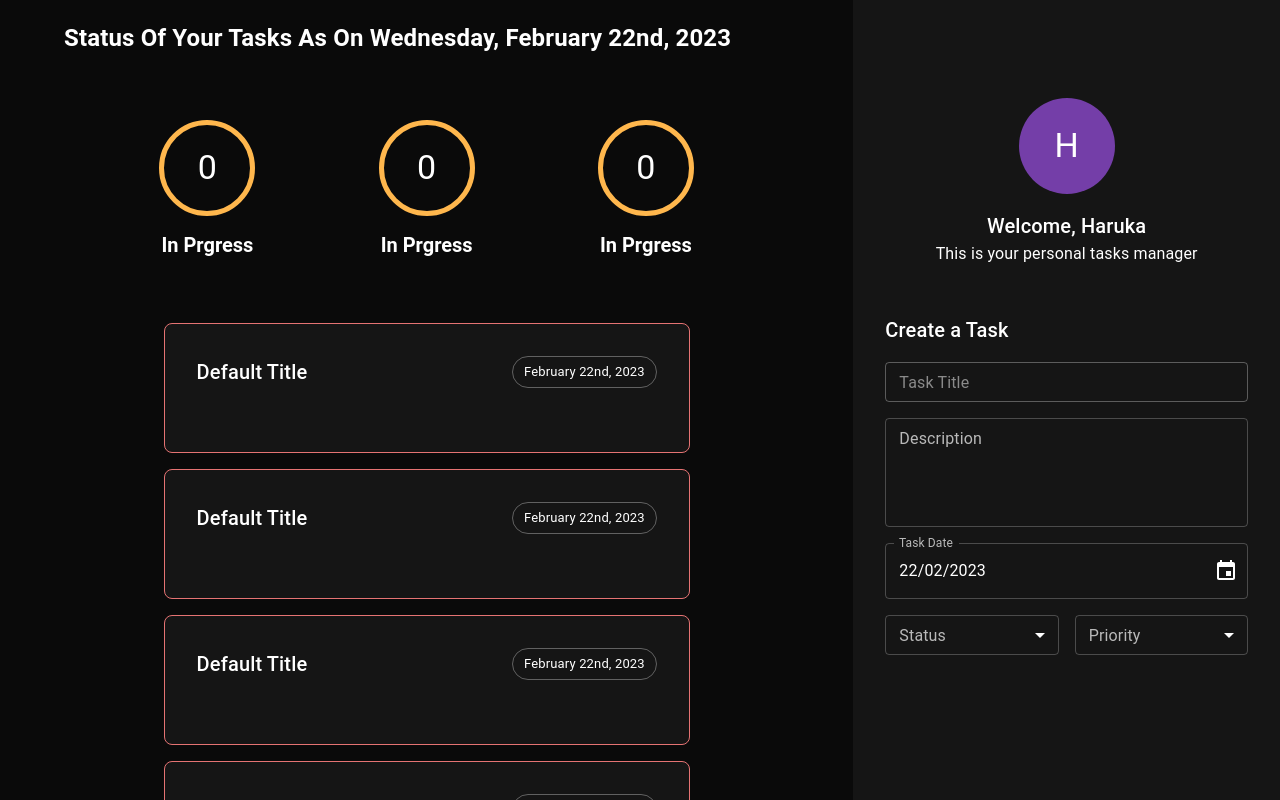
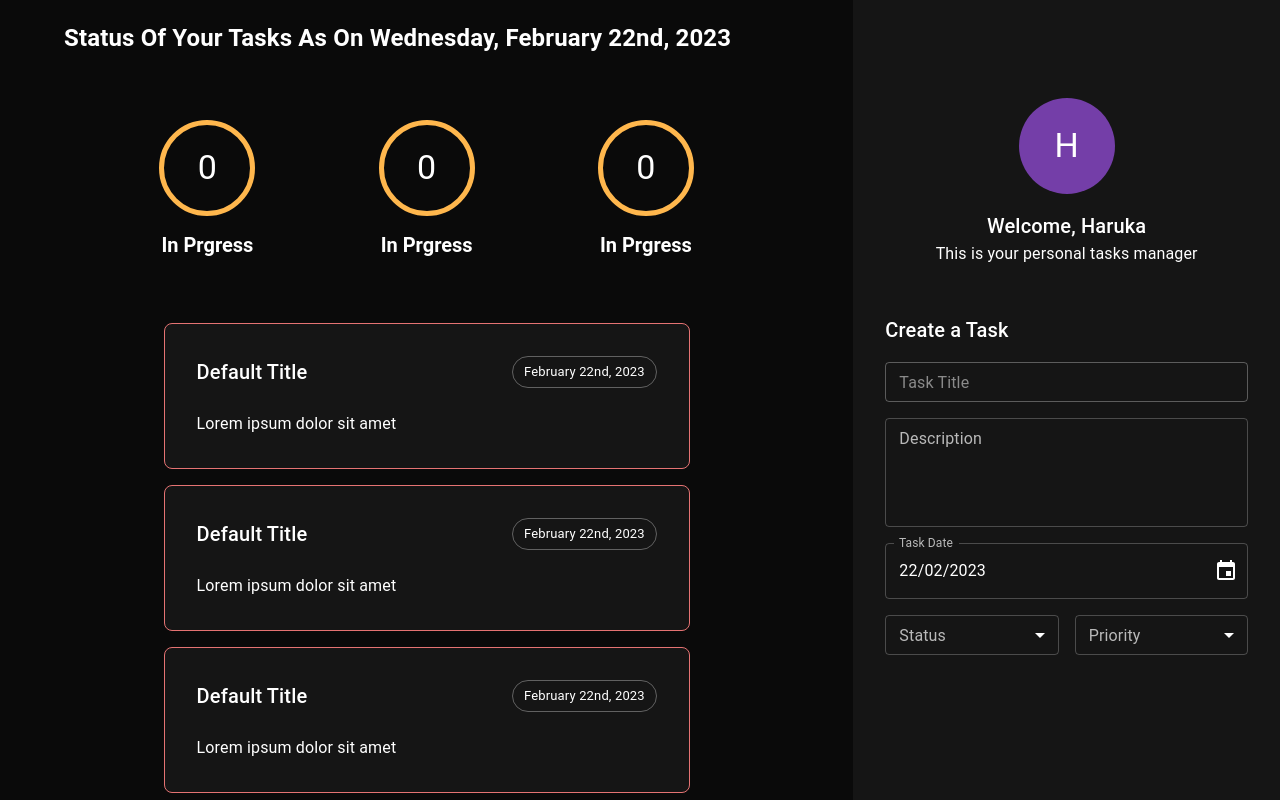
Before and after one commit to Jade1724/todo-react, a React (Create React App) app: page / in a window 1280 px wide. Shown: the top 800 px of the page. Built offline with nearby package versions, Linux system fonts and the light colour scheme.

Commit message:
TaskDescription component and interface used in Task component.

```diff
--- /dev/null
+++ b/src/components/task/_taskDescription.tsx
@@ -0,0 +1,20 @@
+import React, { FC, ReactElement } from 'react';
+import { Typography, Box } from '@mui/material';
+import { ITaskDescription } from './interfaces/ITaskDescription';
+import PropTypes from 'prop-types';
+
+export const TaskDescription: FC<ITaskDescription> = (
+  props,
+): ReactElement => {
+  const { description = 'Lorem ipsum dolor sit amet' } =
+    props;
+  return (
+    <Box>
+      <Typography>{description}</Typography>
+    </Box>
+  );
+};
+
+TaskDescription.propTypes = {
+  description: PropTypes.string,
+};
--- a/src/components/task/_taskHeader.tsx
+++ b/src/components/task/_taskHeader.tsx
@@ -14,7 +14,7 @@
       display="flex"
       width="100%"
       justifyContent="space-between"
-      mb={4}
+      mb={3}
     >
       <Box>
         <Typography variant="h6">{title}</Typography>
--- /dev/null
+++ b/src/components/task/interfaces/ITaskDescription.ts
@@ -0,0 +1,3 @@
+export interface ITaskDescription {
+    description?: string;
+}
--- a/src/components/task/task.tsx
+++ b/src/components/task/task.tsx
@@ -1,7 +1,7 @@
 import React, { FC, ReactElement } from 'react';
 import { Box } from '@mui/material';
 import { TaskHeader } from './_taskHeader';
-
+import { TaskDescription } from './_taskDescription';
 
 export const Task: FC = (props): ReactElement => {
   return (
@@ -21,6 +21,7 @@
       }}
     >
       <TaskHeader />
+      <TaskDescription />
     </Box>
   );
 };
```
